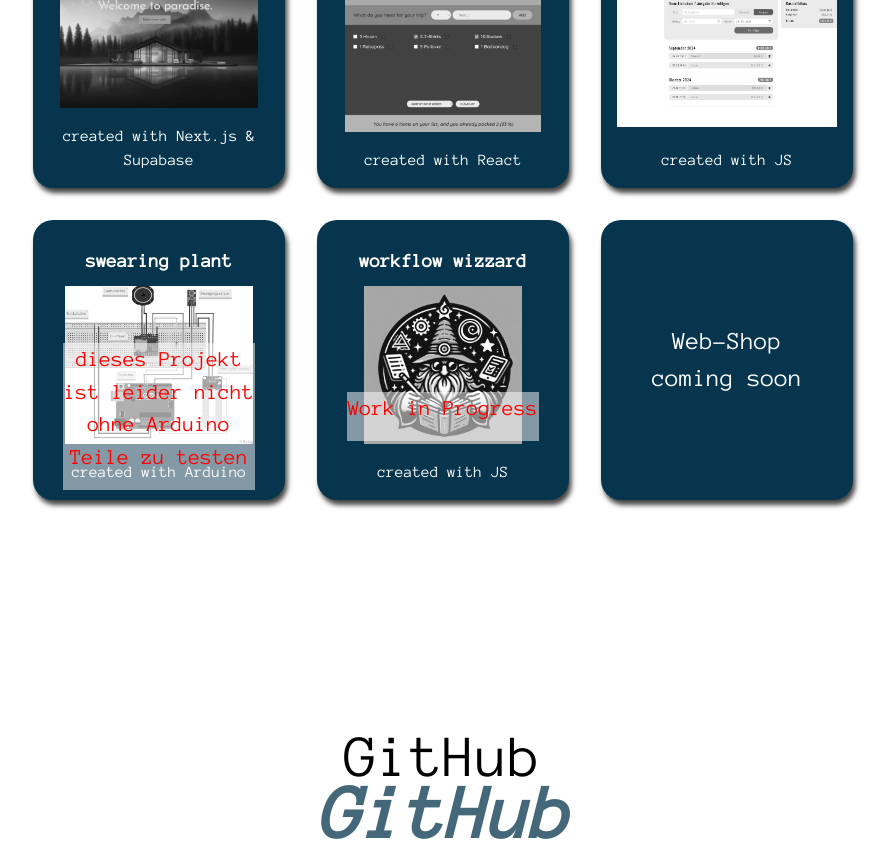
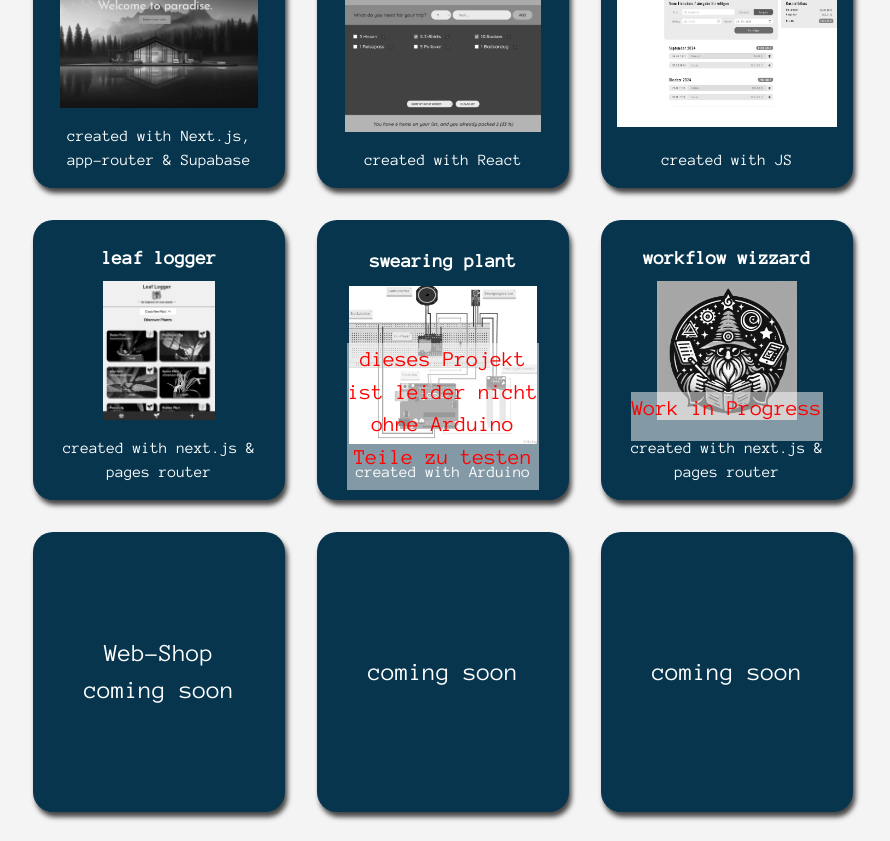
Before and after one commit to juliabellmann/portfolio, a Next.js app: page / in a window 1280 px wide. Shown: the part 5820-6661 px from the top of the page, without its empty margins (197-1087 px from the left). Built offline with nearby package versions, Linux system fonts and the light colour scheme.

Commit message:
add project leaflogger

```diff
--- a/app/_components/Projects.js
+++ b/app/_components/Projects.js
@@ -2,6 +2,7 @@ import Image from "next/image";
 import travellist from "../images/faraway2.JPG"
 import wildoasis from "../images/wildoasis.JPG"
 import budgetplanner from "../images/budgetplanner.JPG"
+import leaflogger from "../images/leaflogger.JPG"
 import swearingplant from "../images/swearingplant.JPG"
 import workflowwizzard from "../images/workflow-wizzard.jpeg"
 import Link from "next/link";
@@ -29,7 +30,7 @@ export default function Projects() {
                             className="image"
                         />
                     </div>
-                        <span>created with Next.js & Supabase</span>
+                        <span>created with Next.js, app-router & Supabase</span>
                 </Link>
 
                 <Link href="https://travel-list-orpin.vercel.app/" target="_blank" className="card">
@@ -62,6 +63,21 @@ export default function Projects() {
                     <span>created with JS</span>
                 </Link>
 
+                <Link href="https://leaf-logger-jb.vercel.app/" target="_blank" className="card">
+                    <h4 className="card-heading">leaf logger</h4>
+                    <div className="image-container">
+                        <Image
+                            src={leaflogger}
+                            alt="Projekt 'Leaf-Logger' "
+                            fill
+                            sizes="(max-width: 768px) 100vw, 33vw"
+                            style={{ objectFit: 'contain' }}
+                            className="image"
+                        />
+                    </div>
+                    <span>created with next.js & pages router</span>
+                </Link>
+
                 <div  className="card">
                     <h4 className="card-heading">swearing plant</h4>
                     <div className="image-container">
@@ -90,7 +106,7 @@ export default function Projects() {
                             className="image"
                         />
                     </div>
-                    <span>created with JS</span>
+                    <span>created with next.js & pages router</span>
                     <span className="card-txt"> Work in Progress </span>
                 </Link>
 
@@ -98,6 +114,12 @@ export default function Projects() {
                     <h4>Web-Shop</h4>
                     <h4>coming soon</h4>
                 </Link>
+                <Link href="#" target="_blank" className="card">
+                    <h4>coming soon</h4>
+                </Link>
+                <Link href="#" target="_blank" className="card">
+                    <h4>coming soon</h4>
+                </Link>
 
             </div>
         </>
--- a/app/_styles/globals.css
+++ b/app/_styles/globals.css
@@ -16,7 +16,7 @@
   --height-nav-footer: 75px;
 }
 :root {
-  --hauptfarbe: #ffffff;
+  --hauptfarbe: #f4f4f4;
   --akzentfarbe: #06354d;
   --background-nav-footer: hsla(0, 0%, 10%, 0.5);
   --nav-svg-fill: var(--akzentfarbe);
```
Also changed, not shown: app/images/leaflogger.JPG (added).
